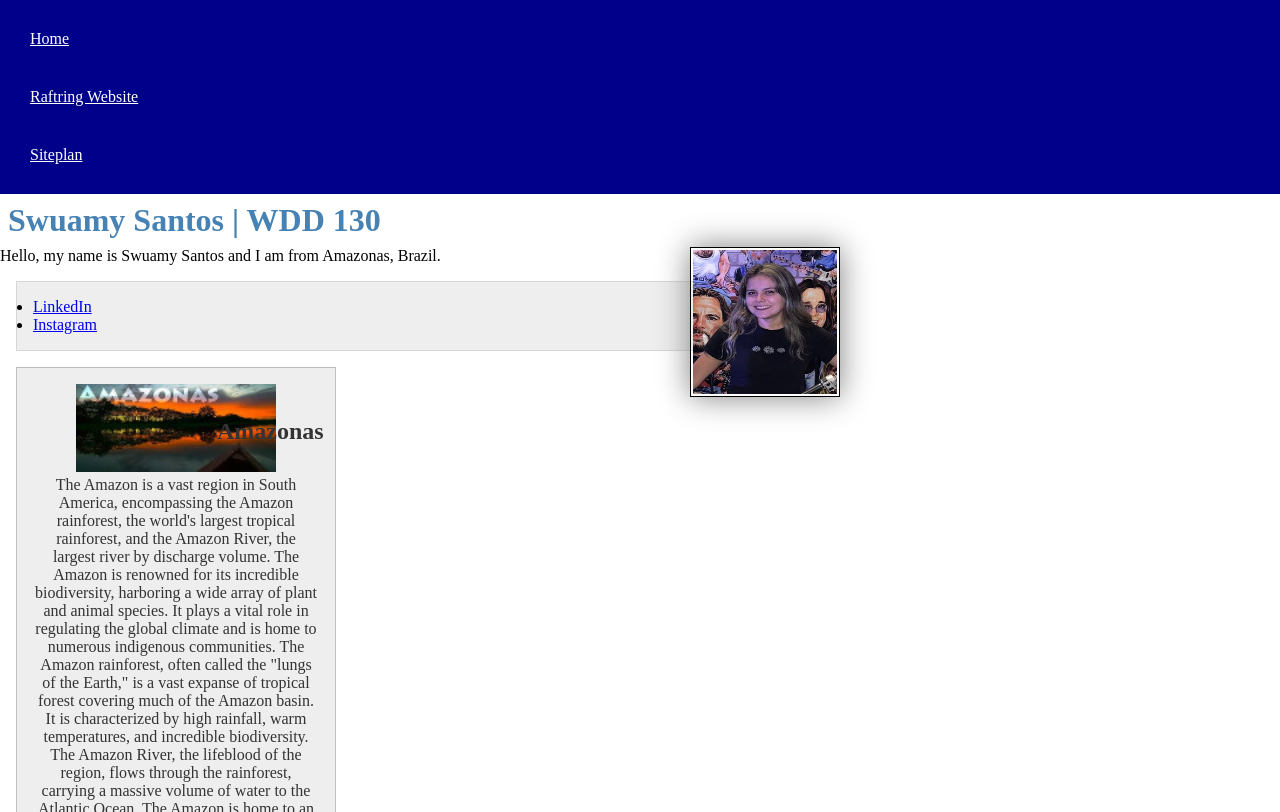
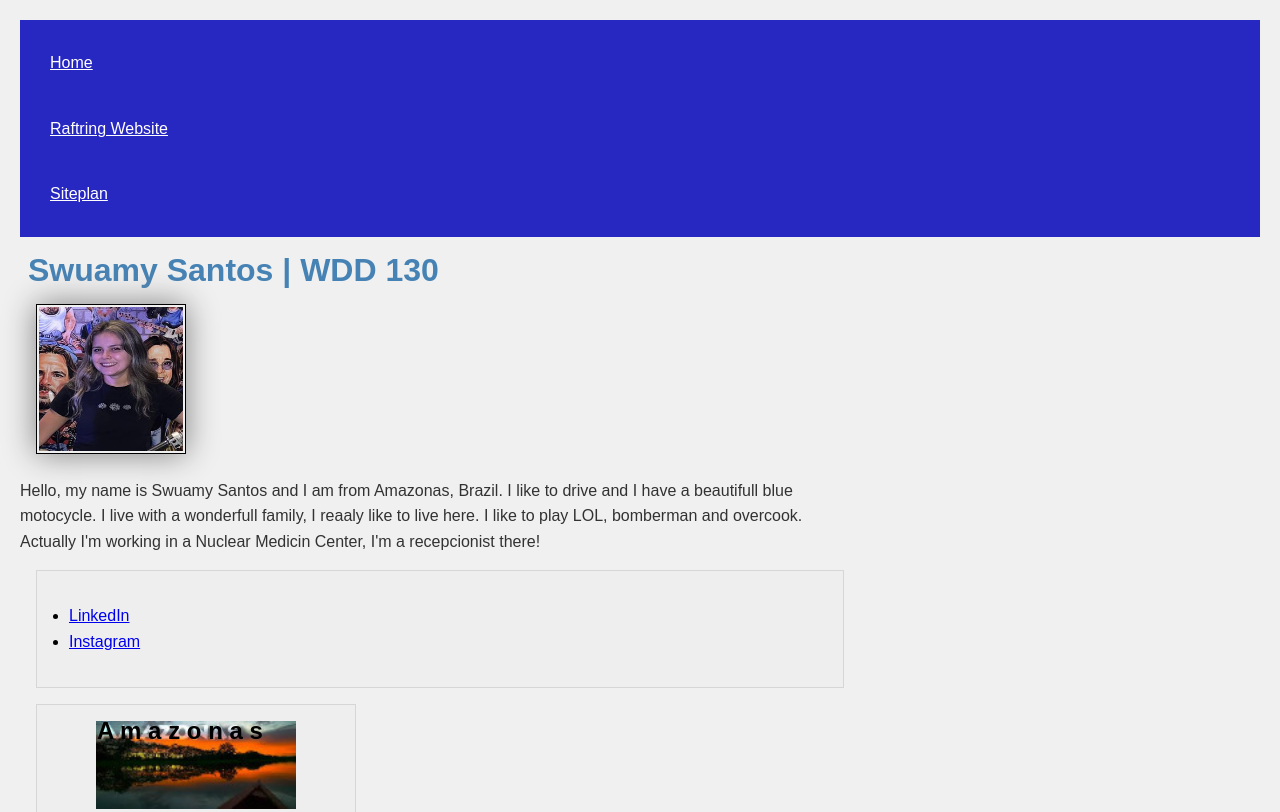
Before and after one commit to swamyssantos/wdd130, a plain HTML site: page index.html in a window 1280 px wide. Shown: the top 812 px of the page. Drawn offline with Linux system fonts and the light colour scheme.

Commit message:
refresh wdd130

```diff
--- a/index.html
+++ b/index.html
@@ -19,15 +19,19 @@
 </header>
 <main>
     <h1> Swuamy Santos | WDD 130</h1>
-    <IMG src="profile.jpg" alt="Profile image of Swuamy Santos." width="300">
-    <p>Hello, my name is Swuamy Santos and I am from Amazonas, Brazil. </p>
-    <ul class="box">
+    <img src="profile.jpg" alt="Profile image of Swuamy Santos." width="300">
+    <p>Hello, my name is Swuamy Santos and I am from Amazonas, Brazil.
+    I like to drive and I have a beautifull blue motocycle.
+    I live with a wonderfull family, I reaaly like to live here. I like to play LOL,
+bomberman and overcook. Actually I'm working in a Nuclear Medicin Center, I'm a recepcionist there!
+  </p>
+    <ul class="box indent">
         <li><a href="https://www.linkedin.com/in/swuamysantos/">LinkedIn</a></li>
         <li><a href="https://www.instagram.com/swamy.santos?igsh=amVjY2wxOTFlM2p3">Instagram</a></li>
 
 </main>
-<aside>
-  <h2>Amazonas</h2>
+<aside class="box">
+  <h2>A m a z o n a s</h2>
   <img src="amazonas.jpg" alt="Rio Amazonas">
   <p>The Amazon is a vast region in South America, encompassing the Amazon rainforest, the world's largest tropical rainforest, and the Amazon River, the largest river by discharge volume. The Amazon is renowned for its incredible biodiversity, harboring a wide array of plant and animal species. It plays a vital role in regulating the global climate and is home to numerous indigenous communities.
 The Amazon rainforest, often called the "lungs of the Earth," is a vast expanse of tropical forest covering much of the Amazon basin. It is characterized by high rainfall, warm temperatures, and incredible biodiversity. The Amazon River, the lifeblood of the region, flows through the rainforest, carrying a massive volume of water to the Atlantic Ocean. The Amazon is home to an estimated 10% of all known species on Earth, including iconic animals like jaguars, anacondas, and river dolphins.
--- a/styles.css
+++ b/styles.css
@@ -4,8 +4,17 @@
   box-sizing: border-box;
 }
 
+body {
+    font-family: Arial, Helvetica, sans-serif;
+    line-height: 1.6;
+    padding: 20px;
+    background-color: rgb(240, 240, 240);
+    color: rgb(50, 50, 50);
+}
+
+
 nav {
-    background-color: darkblue;
+    background-color: rgb(39, 39, 194);
     padding: 10px;
 }
 
@@ -28,7 +37,7 @@ h1 {
     border: 1px solid black;
     padding: 2px;
     box-shadow: 0 0 30px gray;
-    float: right;
+    float: center;
     margin: 0 0 1rem 1rem;
 }
 
@@ -55,6 +64,7 @@ aside {
   width: 20em;
   text-align: center;
   position: relative;
+
 }
 
 aside img {
@@ -64,8 +74,8 @@ aside img {
 
 aside h2 {
   position: absolute;
-  top: 50px;
-  left: 200px;
+  top: 7px;
+  left: 60px;
 }
 
 
@@ -83,3 +93,9 @@ footer {
   background-color: #eee;
   color: #000;
 }
+
+.indent {
+  margin-left: 1rem;
+  border: 1px solid rgba(0,0,0,.1);
+  padding: 2rem;
+}
```
